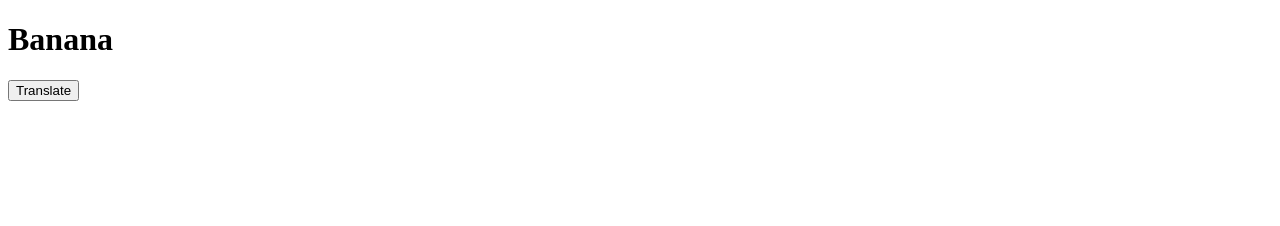
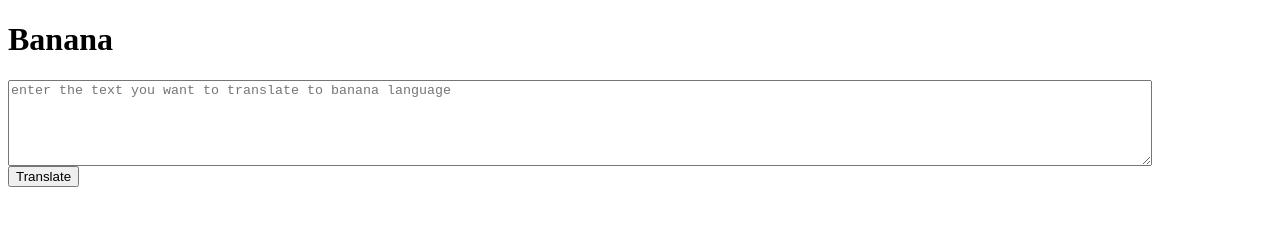
Before and after one commit to ShreyaManjunath/Minion_talk, a plain HTML site: page index.html in a window 1280 px wide. Drawn offline with Linux system fonts and the light colour scheme.

Commit message:
added textbox

```diff
--- a/index.html
+++ b/index.html
@@ -9,11 +9,22 @@
         <meta name="description" content="">
         <meta name="viewport" content="width=device-width, initial-scale=1">
         <link rel="stylesheet" href="">
+        <style>
+            textarea{
+                width:90%;
+                display:block;
+                margin:1 rem;
+                height:10vh;
+                padding:1 rem
+
+            }
+        </style>
     </head>
     <body>
        <h1>Banana</h1>
+       <textarea id="txt-input" placeholder="enter the text you want to translate to banana language"></textarea>
         <button id="btn-translate">Translate</button>
-       <script src="script.js" type="">
+       <script src="script.js" type="text/javascript">
         </script>
     </body>
 </html>
--- /dev/null
+++ b/script.js
@@ -0,0 +1,8 @@
+var btnTranslate=document.querySelector("#btn-translate");
+
+var txtInput= document.querySelector("#txt-input")
+
+btnTranslate.addEventListener("click",function clickEventHandler(){
+    console.log("clicked");
+    console.log("input",txtInput.value);
+})
```
